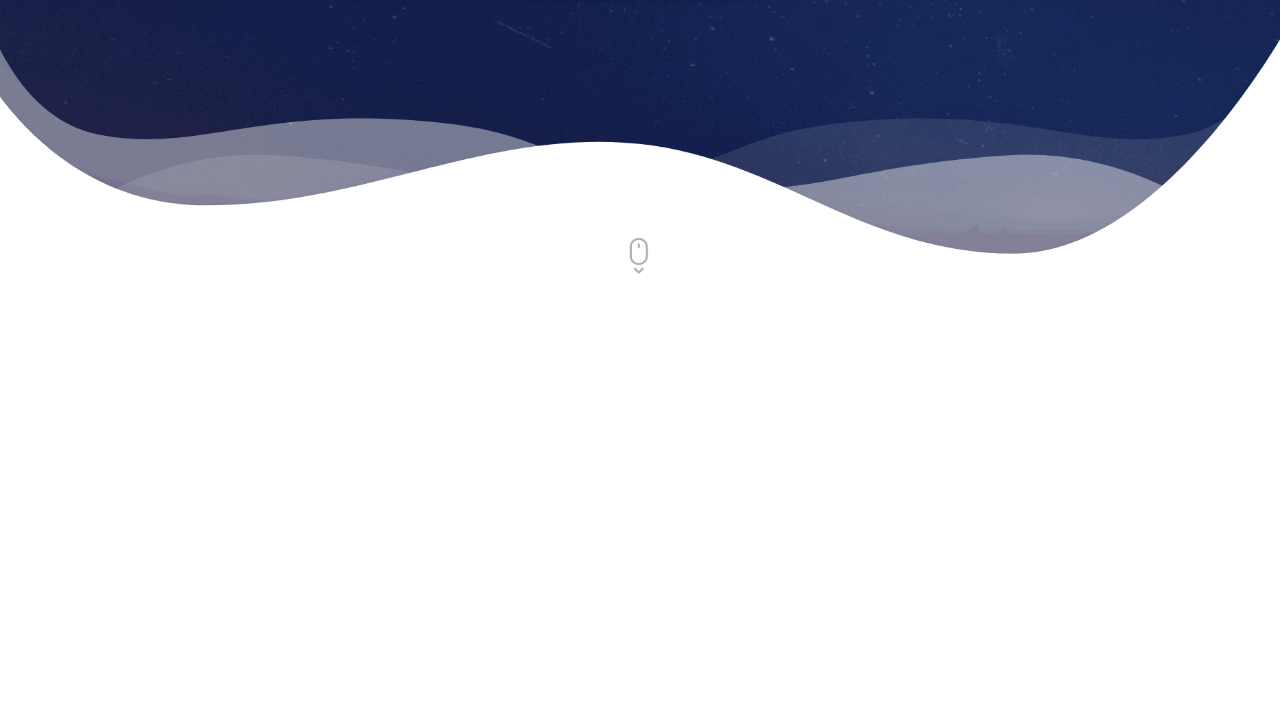
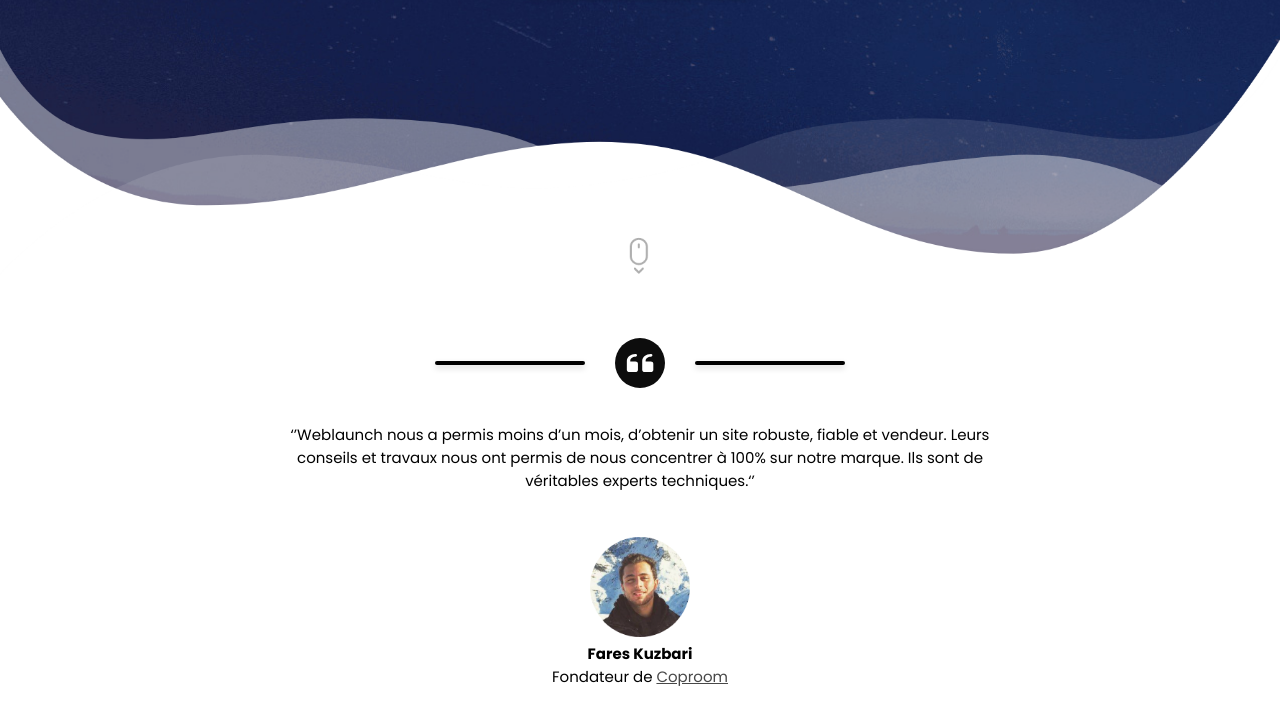
Before and after one commit to AntoineXev/weblaunch-web, a website built with Parcel: page index.html in a window 1280 px wide. Shown: the part 512-1236 px from the top of the page. Before the commit the page ends 800 px from the top, so only its background shows below. Built offline with nearby package versions, Linux system fonts and the light colour scheme.

Commit message:
added scroll-snap and quote section

```diff
--- a/index.html
+++ b/index.html
@@ -3,7 +3,7 @@
 <head>
     <meta charset="UTF-8">
     <title>Title</title>
-    <link rel="stylesheet" href="./styles.scss" />
+    <link rel="stylesheet" href="./styles.scss"/>
 </head>
 <body>
 <header id="header" class="header">
@@ -28,13 +28,26 @@
 </header>
 <main>
     <article class="hero">
-        <img class="logo" src="assets/icons/logo.svg" />
+        <img class="logo" src="assets/icons/logo.svg"/>
         <h1>Votre site e-commerce en 1 mois.<br/>Ou remboursé.</h1>
         <button class="button">
             Contacter mon expert
         </button>
         <img class="bottom-shape" src="assets/images/hero-shape.png">
     </article>
+    <article class="quote">
+        <div class="quote-icon-wrapper">
+            <img src="assets/icons/quote.svg" class="quote-icon">
+        </div>
+        <p class="quote-text">Weblaunch nous a permis moins d’un mois, d’obtenir un site robuste, fiable et vendeur.
+            Leurs conseils et travaux nous ont permis de nous concentrer à 100% sur notre marque.
+            Ils sont de véritables experts techniques.</p>
+        <div class="quote-author">
+            <img src="assets/images/fares.png" />
+            <p class="author">Fares Kuzbari</p>
+            <p class="job">Fondateur de <a href="https://cop-room.com" target="_blank">Coproom</a></p>
+        </div>
+    </article>
 </main>
 </body>
 </html>
--- a/styles.scss
+++ b/styles.scss
@@ -3,9 +3,12 @@
 @import "styles/typography";
 @import "styles/header";
 @import "styles/hero";
+@import "styles/quote-section";
+
 :root {
   font-size: 62.5%;
   scroll-behavior: smooth;
+  scroll-snap-type: y mandatory;
 
   body {
     font-family: 'Poppins', Verdana, sans-serif;
@@ -13,6 +16,11 @@
     margin: 0;
     -moz-osx-font-smoothing: grayscale;
     -webkit-font-smoothing: antialiased;
+
+    article {
+      scroll-snap-align: start;
+    }
+
 
     *,
     &::before,
--- a/styles/buttons.scss
+++ b/styles/buttons.scss
@@ -1,16 +1,16 @@
 @import "variables";
-
+@import "mixins/box-shadow";
 button.button, a.button {
   border-radius: 10rem;
   background-color: $accent;
   color: #fff;
   font-family: "Poppins";
-  box-shadow: 0px 3px 6px rgba(black, 0.16);
   border: none;
   font-weight: 700;
   padding: 1rem 3rem;
   text-transform: uppercase;
   transition: .2s ease-in-out;
+  @include basic-box-shadow();
   &.xs {
     padding: 0.25rem 0.75rem;
   }
--- a/styles/header.scss
+++ b/styles/header.scss
@@ -25,7 +25,7 @@ header.header {
       li, span{
         text-transform: uppercase;
         font-weight: bold;
-        font-size: 1.25rem;
+        font-size: 1.75rem;
         color: $white;
         padding: 0.2rem 1rem;
         cursor: pointer;
--- /dev/null
+++ b/styles/mixins/box-shadow.scss
@@ -0,0 +1,5 @@
+@import "../variables";
+
+@mixin basic-box-shadow() {
+  box-shadow: 0px 3px 6px rgba($black, 0.16);
+}
--- /dev/null
+++ b/styles/quote-section.scss
@@ -0,0 +1,65 @@
+@import "mixins/box-shadow";
+@import "variables";
+
+article.quote {
+  margin: 5rem 0;
+  display: flex;
+  align-items: center;
+  justify-content: center;
+  flex-direction: column;
+
+  .quote-icon-wrapper {
+    display: flex;
+    position: relative;
+    align-items: center;
+    justify-content: center;
+    margin-bottom: 2rem;
+    &::after, &::before {
+      content: "";
+      width: 15rem;
+      height: 4px;
+      margin-left: 3rem;
+      margin-right: 3rem;
+      border-radius: 50px;
+      background-color: $black;
+      @include basic-box-shadow;
+    }
+
+    img.quote-icon {
+      width: 5rem;
+    }
+  }
+
+  p.quote-text {
+    max-width: 70rem;
+    text-align: center;
+
+    &::after, &::before {
+      content: "‘’";
+    }
+  }
+
+  .quote-author {
+    display: flex;
+    flex-direction: column;
+    justify-content: center;
+    align-items: center;
+    margin-top: 3rem;
+
+    img {
+      width: 10rem;
+    }
+    p.author {
+      margin-top: 0.5rem;
+      margin-bottom: 0;
+      font-weight: bold;
+    }
+    p.job {
+      margin-top: 0;
+
+      a {
+        text-decoration: underline;
+      }
+    }
+  }
+}
```
Also changed, not shown: assets/icons/quote.svg (added), assets/images/fares.png (added).
